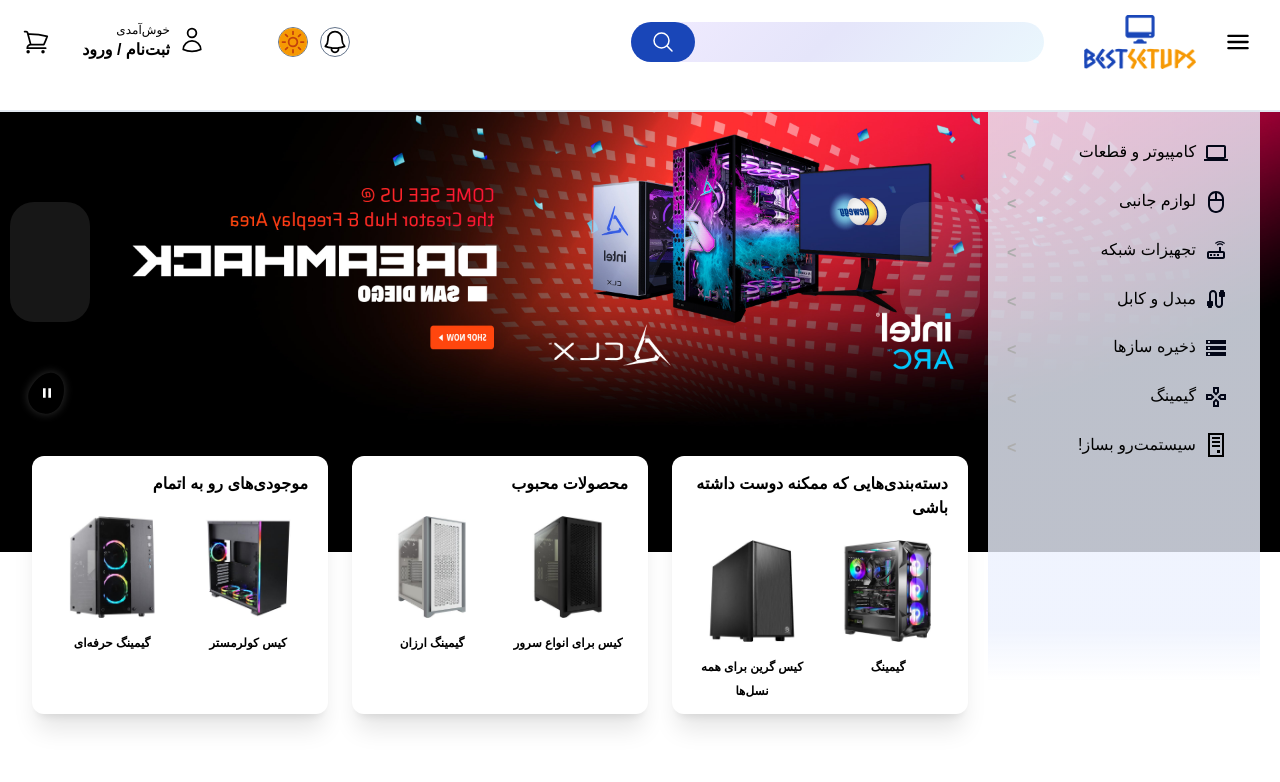
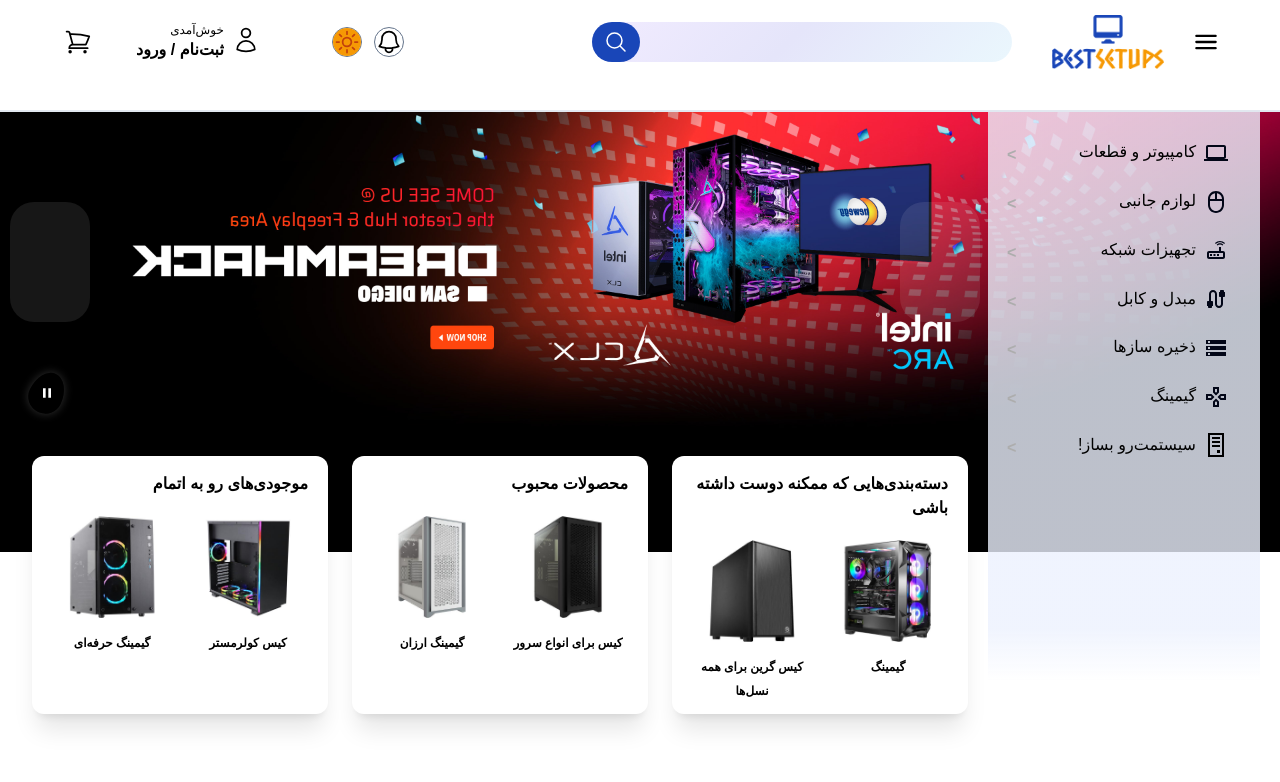
Before and after one commit to sharpWit/best-setups, a React (Vite) app: page / in a window 1280 px wide. Shown: the top 782 px of the page. Built offline with nearby package versions, Linux system fonts and the light colour scheme.

Commit message:
modified:   src/App.jsx 	modified:   src/components/header/Cart.jsx 	modified:   src/components/header/MainSearchBar.jsx 	modified:   src/containers/footer/Footer.jsx 	modified:   src/containers/header/Header.jsx

```diff
--- a/src/App.jsx
+++ b/src/App.jsx
@@ -3,7 +3,7 @@
 
 const App = () => (
   <div className="bg-bg w-full h-full">
-    <header className="bg-bg h-28 fixed top-0 left-0 right-0 block w-full box-border z-[1201] border-b-2 border-slate-200">
+    <header className="bg-bg h-28 fixed top-0 left-0 right-0 block z-[1201] border-b-2 border-slate-200 px-8">
       <Header />
     </header>
 
@@ -11,7 +11,7 @@
       <Content />
     </div>
 
-    <footer className="bg-footer mb-0 flex-col pb-10 sm:px-16 px-6">
+    <footer className="bg-footer mb-0 flex-col pb-10 sm:px-16 px-8">
       <Footer />
     </footer>
   </div>
--- a/src/components/header/Cart.jsx
+++ b/src/components/header/Cart.jsx
@@ -1,6 +1,6 @@
 function Cart() {
   return (
-    <div className="relative box-border transition ease-in-out delay-100 hover:scale-110 duration-100">
+    <div className="relative box-border transition ease-in-out delay-100 hover:scale-110 duration-100 mr-3">
       <a
         href=""
         className="flex flex-col justify-center relative py-2 px-3 rounded-3xl  min-h-11 hover:bg-slate-800/10 active:bg-primary active:text-bg"
--- a/src/components/header/MainSearchBar.jsx
+++ b/src/components/header/MainSearchBar.jsx
@@ -1,18 +1,18 @@
 function MainSearchBar() {
   return (
-    <div className="basis-1/2 relative w-full">
+    <div className="relative w-[420px]">
       <form action="">
-        <div className="search_bg rounded-3xl relative flex box-border min-w-0 w-full h-10">
-          <div className="flex-1 relative">
+        <div className="search_bg rounded-3xl  flex justify-between box-border min-w-0 w-full h-10">
+          <div className="">
             <input
               type="search"
               title="Search Site"
               autoComplete="off"
-              className="py-0 px-4 border-0 outline-0 box-border w-full h-full bg-transparent appearance-none"
+              className="absolute w-full py-0 pr-5 pl-14 border-0 outline-0 box-border rounded-3xl h-full bg-transparent appearance-none"
             />
           </div>
           <div>
-            <button className="bg-primary appearance-none py-0 px-5 rounded-3xl border-0 outline-0 box-border w-full h-full cursor-pointer transition ease-in-out delay-100 hover:scale-110 duration-100">
+            <button className="bg-primary appearance-none py-0 px-3 rounded-3xl border-0 outline-0 box-border w-full h-full cursor-pointer transition ease-in-out delay-100 hover:scale-110 duration-100 self-end block relative">
               <svg
                 xmlns="http://www.w3.org/2000/svg"
                 fill="none"
--- a/src/containers/footer/Footer.jsx
+++ b/src/containers/footer/Footer.jsx
@@ -4,7 +4,7 @@
 
 function Footer() {
   return (
-    <div className={`${styles.boxWidth} text-white pt-10`}>
+    <div className="text-white pt-10 max-w-[1800px] my-0 mx-auto box-border">
       <div className="md:flex-row flex flex-col mb-8 w-full">
         <HeroFooter />
         <FooterLinks />
--- a/src/containers/header/Header.jsx
+++ b/src/containers/header/Header.jsx
@@ -15,7 +15,7 @@
       <div className="my-0 mx-auto max-w-[1800px] box-border">
         <div className="flex justify-between items-center py-3.5 px-5 box-border min-w-0">
           {/* right col */}
-          <div className="flex basis-2/3 items-center justify-start min-w-0">
+          <div className="flex basis-3/5 items-center justify-start min-w-0">
             {/* menu */}
             <Menu />
             {/* menu ends */}
@@ -28,7 +28,7 @@
           </div>
           {/* right col rnds */}
           {/* left col */}
-          <div className="flex basis-1/4 items-center justify-between min-w-0 shrink-0 ml-5">
+          <div className="flex basis-2/5 items-center justify-end min-w-0 shrink-0">
             {/* notification */}
             <Notification />
             {/* notification ends */}
```
